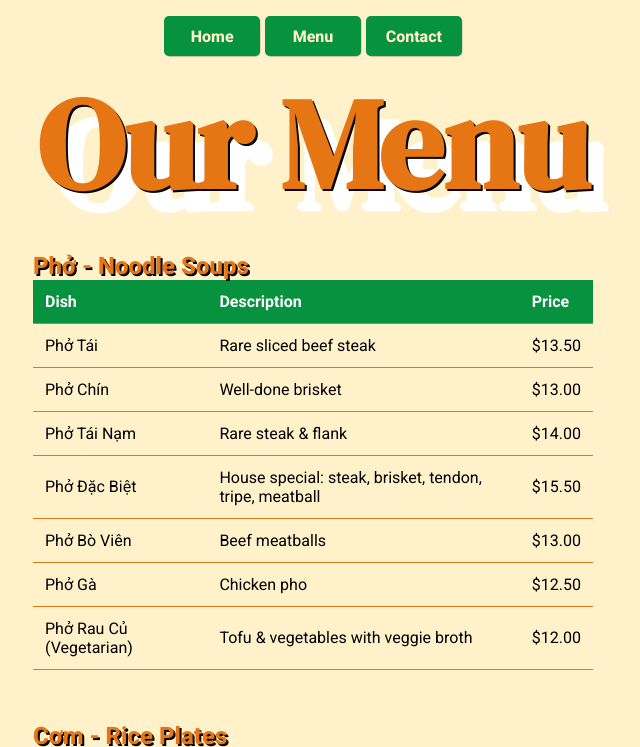
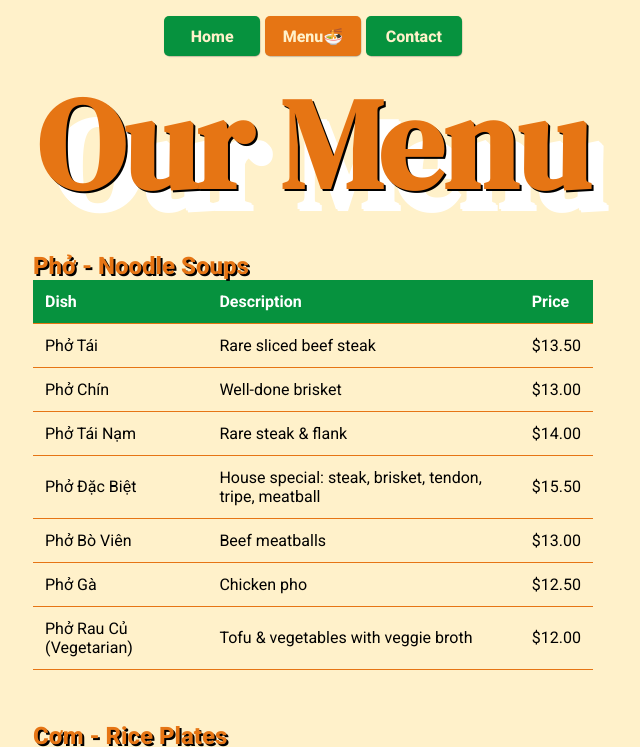
Before and after one commit to Christin6/Restaurant-Page, a website built with webpack: page src/template.html in a window 1280 px wide. Both pictures are taken after a click on the button "Menu". Shown: the top 747 px of the page, without its empty margins (327-967 px from the left). Built offline with nearby package versions, Linux system fonts and the light colour scheme.

Commit message:
make page pressed button change color

```diff
--- a/src/styles.css
+++ b/src/styles.css
@@ -43,6 +43,14 @@ nav {
 	justify-content: center;
 	column-gap: 0.3rem;
 	height: 40px;
+}
+
+nav button:focus {
+    background-color: var(--emphasis-color);
+}
+
+nav button:focus::after {
+    content: "🍜";
 }
 
 section {
```
